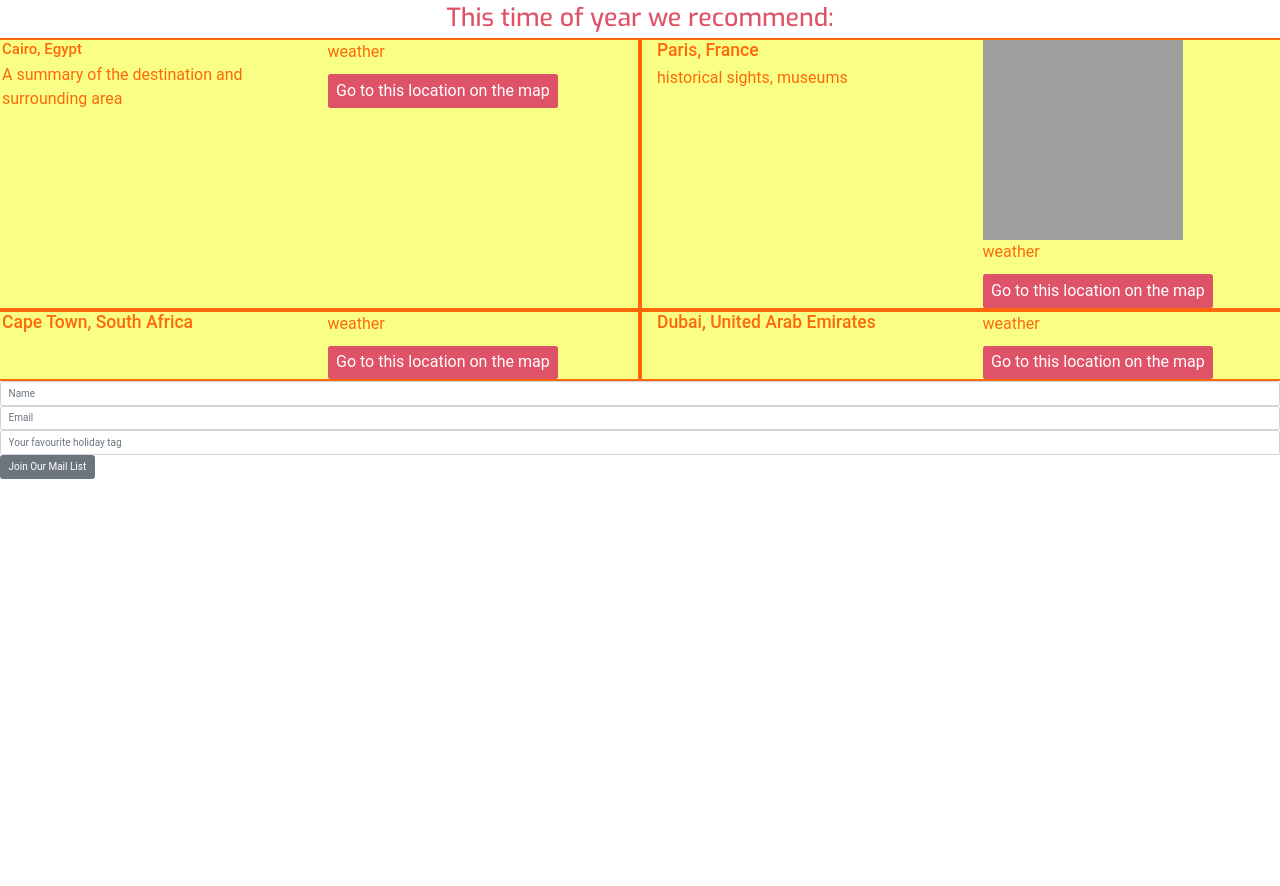
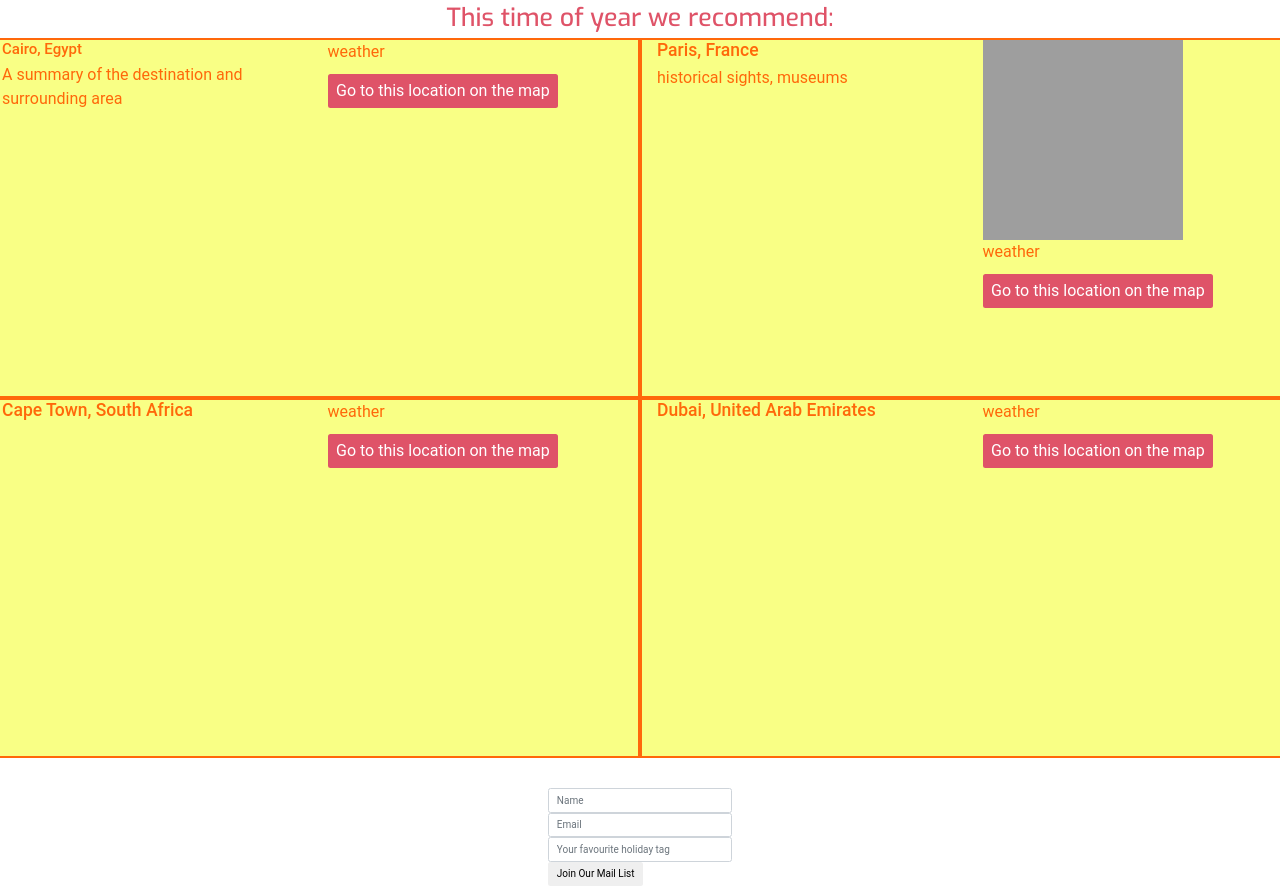
Before and after one commit to Willdeakin/Milestone-Project-2, a plain HTML site: page index.html in a window 1280 px wide. Shown: the part 1945-2831 px from the top of the page. Before the commit the page ends 2424 px from the top, so only its background shows below. Drawn offline with nearby package versions, Linux system fonts and the light colour scheme; grey boxes are pictures that could not be loaded.

Commit message:
began to format email form in footer

```diff
--- a/assets/css/style.css
+++ b/assets/css/style.css
@@ -100,6 +100,7 @@ ul li a {
     background-color: #f9ff85ff;
     border: 0.25rem solid #ff680aff;
     color: #ff680aff;
+    height: 45vh;
 }
 
 /*-----------------------------------------------------Headings/Text*/
@@ -110,6 +111,10 @@ ul li a {
     font-family: 'Exo', serif;
 }
 
+/*-----------------------------------------------------Footer*/
+#footer{
+    padding-top: 3rem;
+}
 /*-----------------------------------------------------Media Queries*/
 @media (min-width: 576px){
 
--- a/index.html
+++ b/index.html
@@ -53,7 +53,7 @@
         <div class="collapse navbar-collapse" id="navbarNavDropdown">
                 <ul class="navbar-nav mr-auto">
                     <li class="nav-item mr-2"><a class="nav-link" href="#pick">Pick your holiday</a></li>
-                    <li class="nav-item mr-2"><a class="nav-link" href="#map">Go to our map</a></li>
+                    <li class="nav-item mr-2"><a class="nav-link" href="#mapid">Go to our map</a></li>
                     <li class="nav-item mr-2"><a class="nav-link" href="#selection">Your selection</a></li>
                     <li class="nav-item mr-2"><a class="nav-link" href="#recommended">Our recommended destinations</a></li>
                 </ul>
@@ -95,7 +95,7 @@
                     <!--stock image-->
                     <img src="assets/images/berlin.png" alt="Berlin" class="box-image">
                 <p>weather</p>
-                <button type="button" class="btn btn-location" data-toggle="button" aria-pressed="false" onclick="berlin_map();" >Go to this location on the map</button>
+                <button type="button" class="btn btn-location" data-toggle="button" aria-pressed="false" onclick="berlin_map();">Go to this location on the map</button>
                 </div>
             </div>
         </div>
@@ -256,13 +256,18 @@
         </div>
 
 </section>
-<footer>
+<footer class="container-fluid" id="footer">
+    <div class="row">
+        <div class="col-5"></div>
+        <div class="col-2">
     <form onsubmit="return sendMail(this);">
             <input type="text" name="name" class="form-control" id="fullname" placeholder="Name" required/>
             <input type="text" name="emailaddress" class="form-control" id="emailaddress" placeholder="Email" required/>
             <input type="text" name="holidaytype" class="form-control" id="holidaytype" placeholder="Your favourite holiday tag" required></textarea>
-            <button type="submit" class="btn btn-secondary">Join Our Mail List</button>
+            <button type="submit" class="btn">Join Our Mail List</button>
     </form>
+    </div>
+    </div>
 </footer>
 <!--My email js-->
 <script src="assets/js/sendEmail.js"></script>
```
